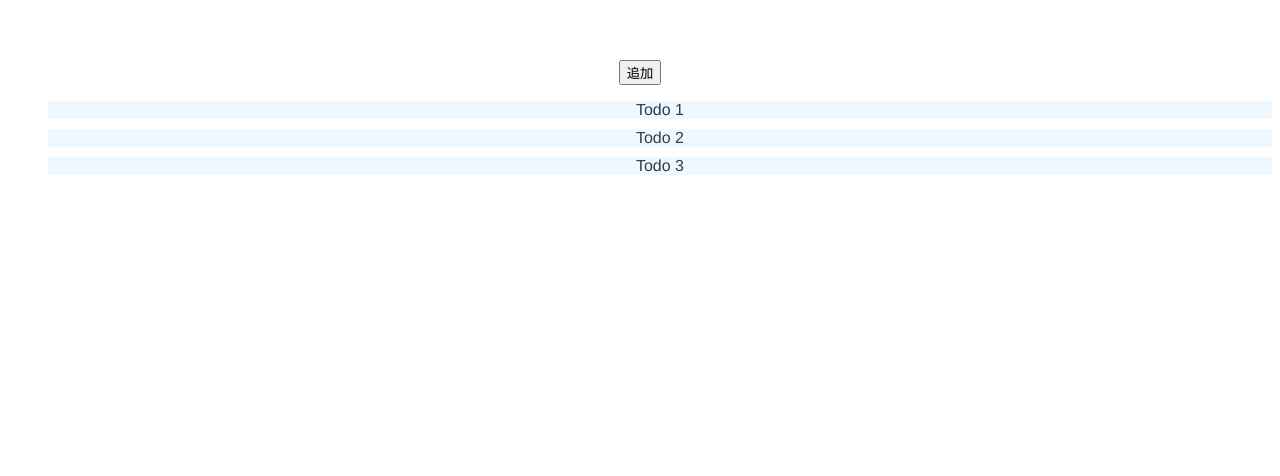
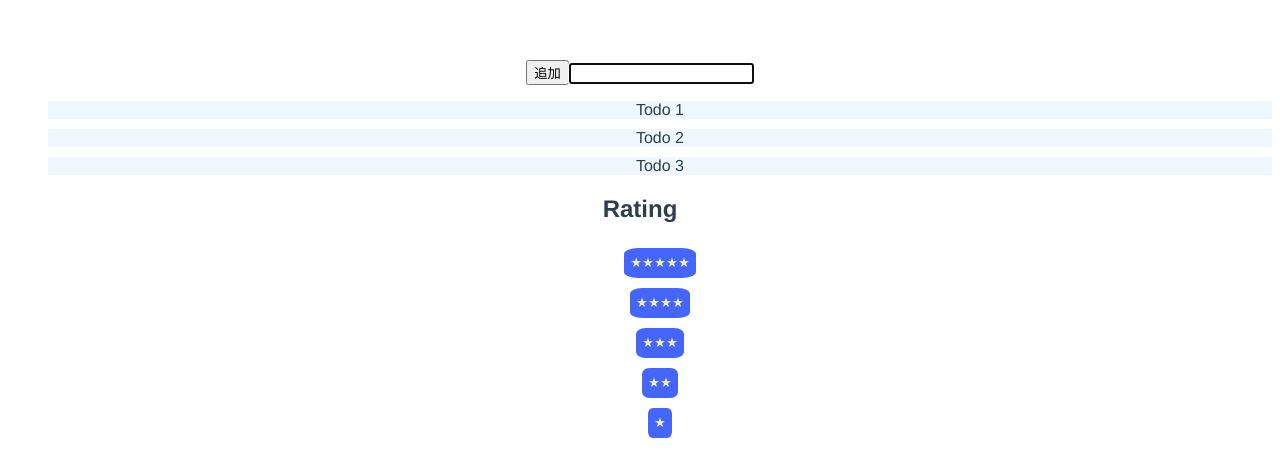
Before and after one commit to KaT0819/vue-sample-vite, a Vue app: page / in a window 1280 px wide. Shown: the top 476 px of the page. Built offline with nearby package versions, Linux system fonts and the light colour scheme.

Commit message:
v-modelをカスタムコンポーネントで使用する方法

```diff
--- /dev/null
+++ b/src/components/Todo/Rating.vue
@@ -0,0 +1,95 @@
+<script setup lang="ts">
+import { ref } from "vue";
+
+// カスタムコンポーネントのv-modelプロパティ
+// https://v3.ja.vuejs.org/guide/migration/v-model.html
+const props = defineProps(["modelValue"]);
+// カスタムコンポーネントのv-modelイベント
+const emits = defineEmits(["update:modelValue"]);
+
+const isActiveButton = ref<string>(props.modelValue);
+const onClick = (buttonType: string) => {
+  isActiveButton.value = buttonType;
+  emits("update:modelValue", isActiveButton.value);
+};
+</script>
+
+<template>
+  <div>
+    <ul>
+      <li>
+        <button
+          :class="{ active: isActiveButton === 's5' }"
+          @click="onClick('s5')"
+          type="button"
+        >
+          ★★★★★
+        </button>
+      </li>
+      <li>
+        <button
+          :class="{ active: isActiveButton === 's4' }"
+          @click="onClick('s4')"
+          type="button"
+        >
+          ★★★★
+        </button>
+      </li>
+      <li>
+        <button
+          :class="{ active: isActiveButton === 's3' }"
+          @click="onClick('s3')"
+          type="button"
+        >
+          ★★★
+        </button>
+      </li>
+      <li>
+        <button
+          :class="{ active: isActiveButton === 's2' }"
+          @click="onClick('s2')"
+          type="button"
+        >
+          ★★
+        </button>
+      </li>
+      <li>
+        <button
+          :class="{ active: isActiveButton === 's1' }"
+          @click="onClick('s1')"
+          type="button"
+        >
+          ★
+        </button>
+      </li>
+    </ul>
+  </div>
+</template>
+
+<style scoped>
+ul {
+  list-style: none;
+}
+
+li {
+  margin: 0 10px;
+  padding: 5px;
+  display: flex;
+  justify-content: center;
+  align-items: center;
+}
+
+button {
+  /* width: 60px; */
+  height: 30px;
+  border-radius: 20%;
+  border-style: none;
+  background-color: #46f;
+  color: #eea;
+  cursor: pointer;
+}
+
+.active {
+  background-color: tomato;
+}
+</style>
--- a/src/components/Todo/TodoList.vue
+++ b/src/components/Todo/TodoList.vue
@@ -1,6 +1,7 @@
 <script setup lang="ts">
-import { inject } from "vue";
+import { ref, inject, DirectiveBinding, watch } from "vue";
 import { todoKey } from "../../useTodo";
+import Rating from "./Rating.vue";
 
 // 親コンポーネントでprovideしたものを受け取り
 // const todos = inject("todos");
@@ -14,11 +15,38 @@ if (!state) {
   throw new Error("TodoList requires todos");
 }
 const { todos, addTodo } = state;
+
+const inputTodo = ref<string>("");
+// デバッグ用
+// watch(inputTodo, () => {
+//   console.log("inputTodo", inputTodo.value);
+// });
+
+// カスタムディレクティブ
+const vFocus = {
+  mounted: (el: HTMLElement, binding: DirectiveBinding) => {
+    el.focus();
+    console.log("mounted");
+
+    // アラート時に色を変える
+    if (binding.modifiers.alert) {
+      el.style.backgroundColor = "pink";
+    }
+  },
+};
+
+// カスタムコンポーネントの値受け渡し
+const ratings = ref<string>("");
+watch(ratings, () => {
+  console.log("ratings", ratings.value);
+});
 </script>
 
 <template>
   <div>
-    <button @click="addTodo('add')">追加</button>
+    <button @click="addTodo(inputTodo)">追加</button>
+    <!-- v-focus.alert でアラート表示 -->
+    <input type="text" name="todo" id="todo" v-model="inputTodo" v-focus />
     <ul :style="{ listStyle: 'none' }">
       <li
         :style="{ backgroundColor: 'aliceblue', marginBottom: '10px' }"
@@ -28,6 +56,10 @@ const { todos, addTodo } = state;
       </li>
     </ul>
   </div>
+  <div>
+    <h2>Rating</h2>
+    <Rating v-model="ratings" />
+  </div>
 </template>
 
 <style scoped></style>
```
